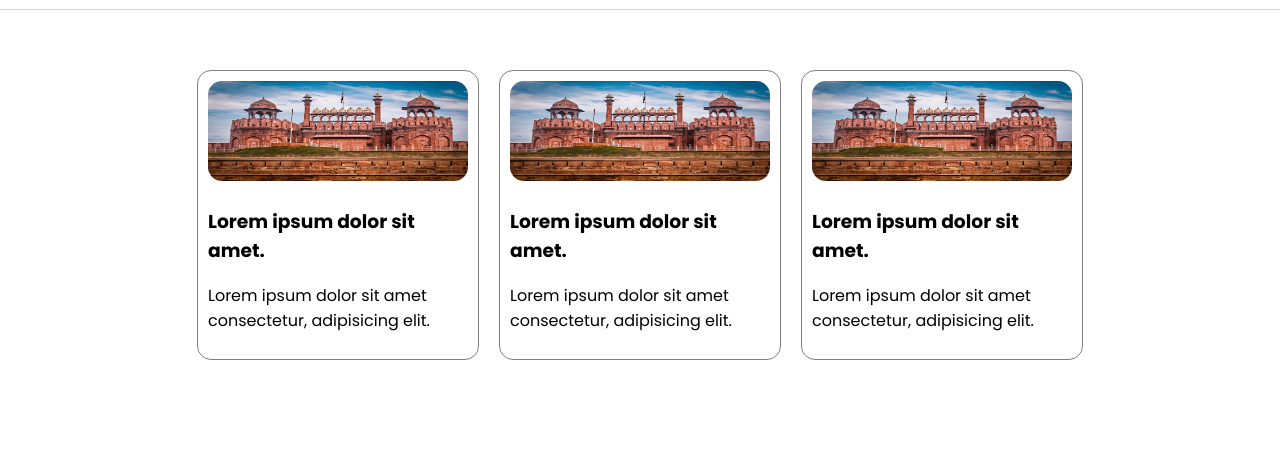
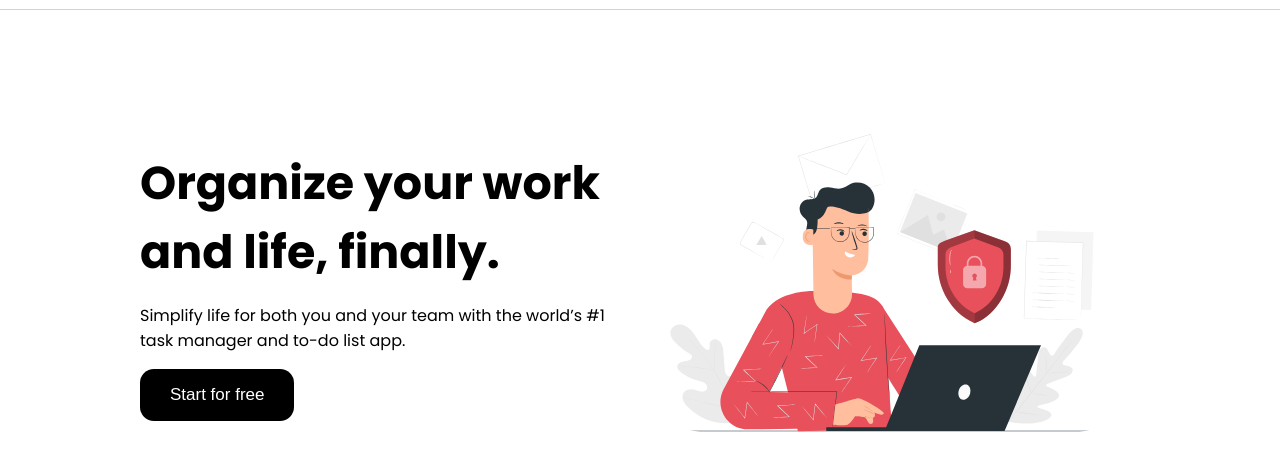
Before and after one commit to karkill99/Dailly_Practice, a plain HTML site: page Week1/Session-5/index.html in a window 1280 px wide. Shown: the part 63-534 px from the top of the page. Drawn offline with Linux system fonts and the light colour scheme.

Commit message:
added some changes

```diff
--- a/Week1/Session-5/index.html
+++ b/Week1/Session-5/index.html
@@ -18,7 +18,7 @@
         <button class="btn">Order Now</button>
       </nav>
     </header>
-    <div class="container">
+    <!-- <div class="container">
       <div class="card">
         <img src="India.avif" class="card-img" alt="" />
         <h3>Lorem ipsum dolor sit amet.</h3>
@@ -34,6 +34,87 @@
         <h3>Lorem ipsum dolor sit amet.</h3>
         <p>Lorem ipsum dolor sit amet consectetur, adipisicing elit.</p>
       </div>
+    </div> -->
+
+    <!-- <div class="feed">
+      <div class="user-details">
+        <img src="salad.avif" class="user-img" alt="" />
+        <div>
+          <div>Eva Green</div>
+          <div class="user-name">eva_gr</div>
+        </div>
+      </div>
+      <img src="pizza.avif" class="feed-img" alt="" />
+      <p>
+        Lorem ipsum dolor sit amet consectetur, adipisicing elit. Facilis
+        obcaecati magnam sapiente, et rerum ratione laborum eveniet.
+      </p>
+      <div class="post-icons">
+        <div class="first-post-icons">
+          <svg
+            xmlns="http://www.w3.org/2000/svg"
+            width="24"
+            height="24"
+            fill="currentColor"
+            class="bi bi-heart"
+            viewBox="0 0 16 16"
+          >
+            <path
+              d="m8 2.748-.717-.737C5.6.281 2.514.878 1.4 3.053c-.523 1.023-.641 2.5.314 4.385.92 1.815 2.834 3.989 6.286 6.357 3.452-2.368 5.365-4.542 6.286-6.357.955-1.886.838-3.362.314-4.385C13.486.878 10.4.28 8.717 2.01zM8 15C-7.333 4.868 3.279-3.04 7.824 1.143q.09.083.176.171a3 3 0 0 1 .176-.17C12.72-3.042 23.333 4.867 8 15"
+            />
+          </svg>
+          <svg
+            xmlns="http://www.w3.org/2000/svg"
+            width="24"
+            height="24"
+            fill="currentColor"
+            class="bi bi-chat"
+            viewBox="0 0 16 16"
+          >
+            <path
+              d="M2.678 11.894a1 1 0 0 1 .287.801 11 11 0 0 1-.398 2c1.395-.323 2.247-.697 2.634-.893a1 1 0 0 1 .71-.074A8 8 0 0 0 8 14c3.996 0 7-2.807 7-6s-3.004-6-7-6-7 2.808-7 6c0 1.468.617 2.83 1.678 3.894m-.493 3.905a22 22 0 0 1-.713.129c-.2.032-.352-.176-.273-.362a10 10 0 0 0 .244-.637l.003-.01c.248-.72.45-1.548.524-2.319C.743 11.37 0 9.76 0 8c0-3.866 3.582-7 8-7s8 3.134 8 7-3.582 7-8 7a9 9 0 0 1-2.347-.306c-.52.263-1.639.742-3.468 1.105"
+            />
+          </svg>
+          <svg
+            xmlns="http://www.w3.org/2000/svg"
+            width="24"
+            height="24"
+            fill="currentColor"
+            class="bi bi-send"
+            viewBox="0 0 16 16"
+          >
+            <path
+              d="M15.854.146a.5.5 0 0 1 .11.54l-5.819 14.547a.75.75 0 0 1-1.329.124l-3.178-4.995L.643 7.184a.75.75 0 0 1 .124-1.33L15.314.037a.5.5 0 0 1 .54.11ZM6.636 10.07l2.761 4.338L14.13 2.576zm6.787-8.201L1.591 6.602l4.339 2.76z"
+            />
+          </svg>
+        </div>
+        <div>
+          <svg
+            xmlns="http://www.w3.org/2000/svg"
+            width="24"
+            height="24"
+            fill="currentColor"
+            class="bi bi-bookmark"
+            viewBox="0 0 16 16"
+          >
+            <path
+              d="M2 2a2 2 0 0 1 2-2h8a2 2 0 0 1 2 2v13.5a.5.5 0 0 1-.777.416L8 13.101l-5.223 2.815A.5.5 0 0 1 2 15.5zm2-1a1 1 0 0 0-1 1v12.566l4.723-2.482a.5.5 0 0 1 .554 0L13 14.566V2a1 1 0 0 0-1-1z"
+            />
+          </svg>
+        </div>
+      </div>
+    </div> -->
+
+    <div class="main">
+      <div>
+        <h1 class="title">Organize your work and life, finally.</h1>
+        <p>
+          Simplify life for both you and your team with the world’s #1 task
+          manager and to-do list app.
+        </p>
+        <button class="cta">Start for free</button>
+      </div>
+      <img src="Study_image.svg" class="page-img" alt="" />
     </div>
   </body>
 </html>
--- a/Week1/Session-5/style.css
+++ b/Week1/Session-5/style.css
@@ -1,12 +1,13 @@
 @import url('https://fonts.googleapis.com/css2?family=Poppins:ital,wght@0,100;0,200;0,300;0,400;0,500;0,600;0,700;0,800;0,900;1,100;1,200;1,300;1,400;1,500;1,600;1,700;1,800;1,900&display=swap');
 body{
     margin: 0;
+    /* padding: 0; */
     box-sizing: border-box;
     font-family: "Poppins", sans-serif;
 }
 
-.container{
-    /* height:100vh; */
+/* .container{
+    height:100vh;
     margin-top: 60px;
     display: flex;
     justify-content: center;
@@ -18,17 +19,16 @@ body{
     width: 260px;
     padding: 10px;
     border: 1px solid grey;
-    /* padding: 8px; */
     border-radius: 14px;
-    /* margin-top: 30px; */
-    /* flex-shrink: 1; */
+    margin-top: 30px;
+    flex-shrink: 1;
 }
 
 .card-img{
     width: 100%;
     border-radius: 14px;
     height: 100px;
-}
+} */
 
 .header{
     border-bottom: 1px solid lightgrey;
@@ -64,3 +64,67 @@ body{
     color: white;
     font-size: 15px;
 }
+
+/* .feed{
+    width: 540px;
+    margin: 30px auto;
+    padding: 12px;
+    border: solid 1px lightgrey;
+    border-radius: 20px;
+}
+
+.user-details{
+    display: flex;
+    align-items: center;
+    gap: 8px;
+}
+
+.user-name{
+    color: rgb(100, 100, 100);
+}
+
+.user-img{
+    height: 60px;
+    border-radius: 50%;
+}
+
+.feed-img{
+    width: 100%;
+    margin-top: 15px;
+    border-radius: 14px;
+}
+
+.post-icons{
+    display: flex;
+    justify-content: space-between;
+    margin-top: 10px;
+}
+.first-post-icons{
+    display: flex;
+    gap: 10px;
+} */
+
+.main{
+    display: flex;
+    margin: 10px auto;
+    width: 1000px;
+    align-items: center;
+}
+
+.page-img{
+    width: 50%;
+}
+
+.cta{
+    padding: 16px 30px;
+    border: none;
+    border-radius: 14px;
+    background-color: black;
+    color: white;
+    font-size: 17px;
+}
+
+.title{
+    font-size: 46px;
+    margin-bottom: 0;
+}
```
Also changed, not shown: Week1/Session-5/Study_image.svg (added).
